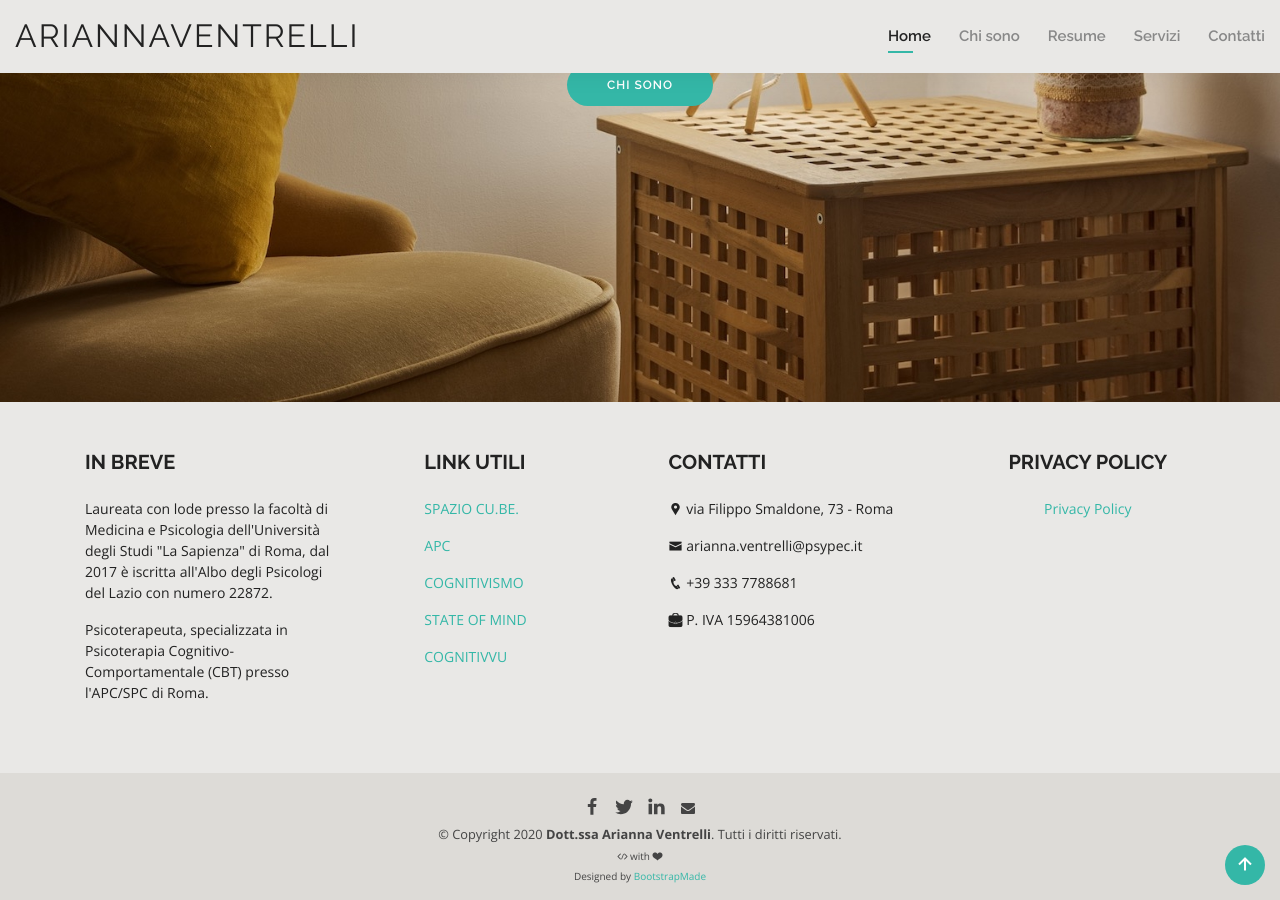
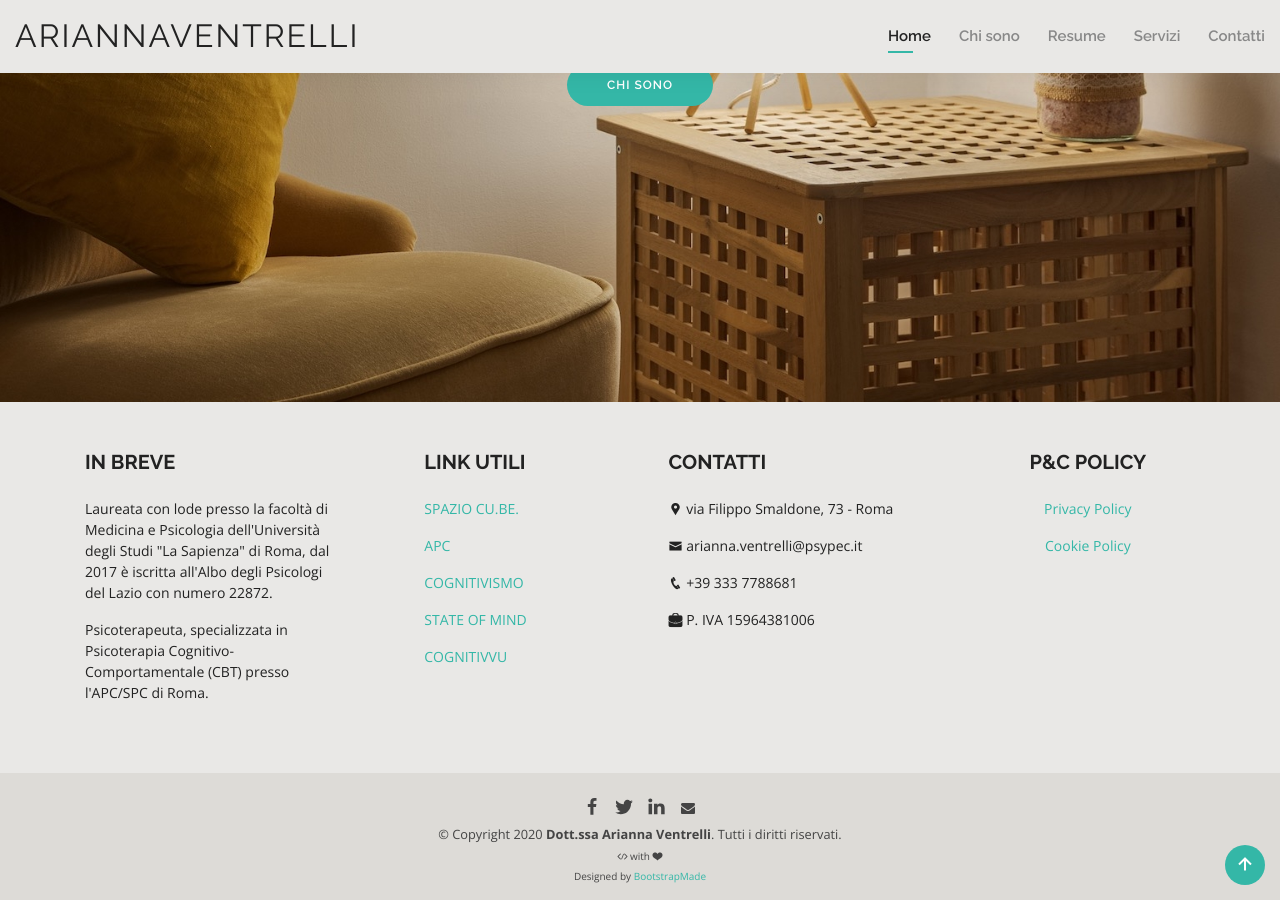
Before and after one commit to venari-psycho/venari-psycho.github.io, a Jekyll site: the page built from index.html, in a window 1280 px wide and 900 px high, scrolled down 498 px. Built offline with Jekyll 4.4.1, drawn with Linux system fonts in a browser that asks for light colours.

Commit message:
Update footer.html to include Cookie Policy link

```diff
--- a/_includes/footer.html
+++ b/_includes/footer.html
@@ -80,8 +80,19 @@
 
     <!-- Grid column -->
     <div class="col-md-2 col-lg-2 text-center mx-auto my-4">
-      <h5 class="font-weight-bold text-uppercase mb-4">Privacy Policy</h5>
-      {% include iubenda-privacy-policy.html %}
+      <h5 class="font-weight-bold text-uppercase mb-4">P&amp;C Policy</h5>
+      <ul class="list-unstyled">
+        <li>
+          <p>
+            {% include iubenda-privacy-policy.html %}
+          </p>
+        </li>
+        <li>
+          <p>
+            {% include iubenda-cookie-policy.html %}
+          </p>
+        </li>
+      </ul>
     </div>
     <!-- End Grid column -->
 
```
